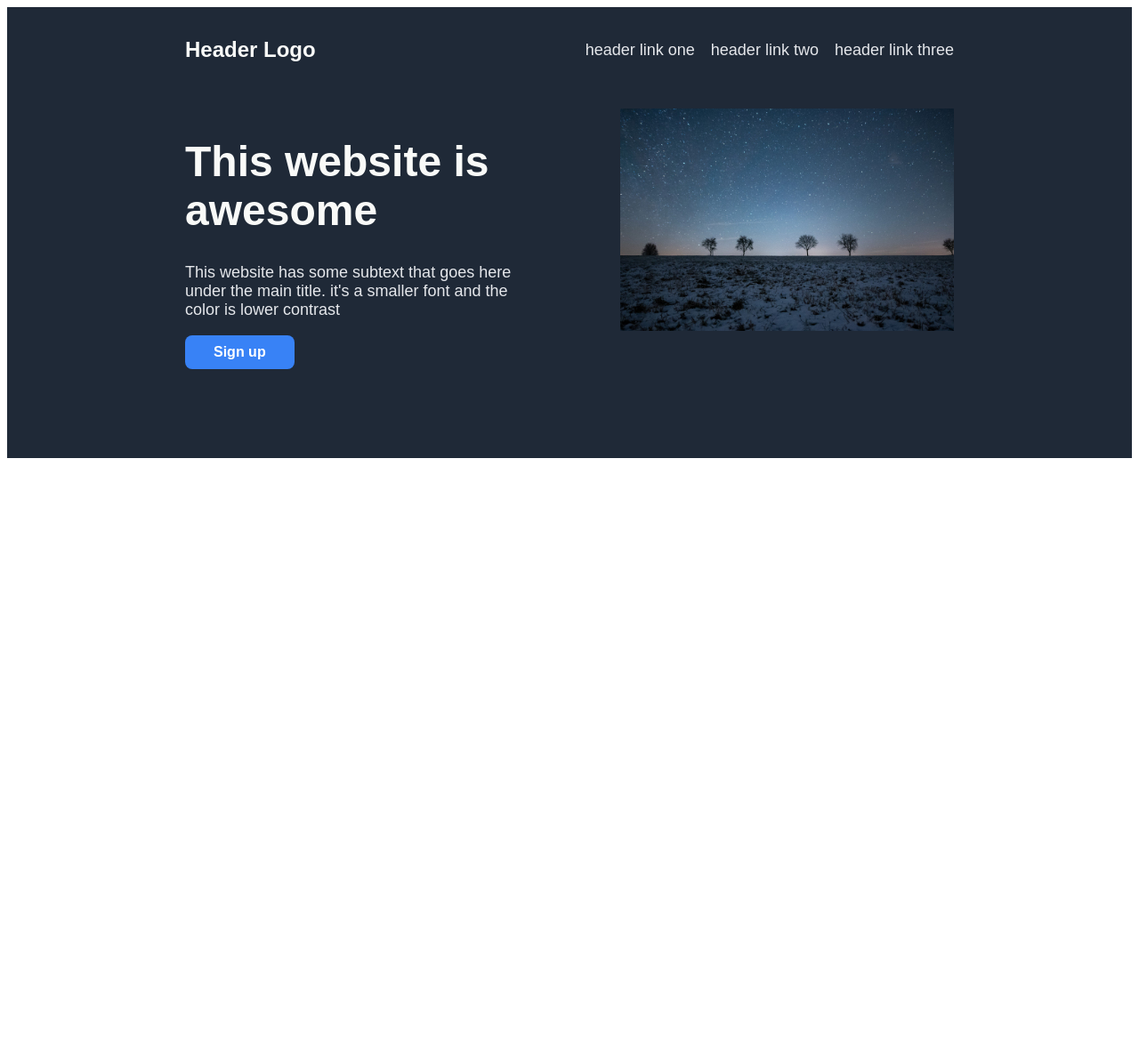
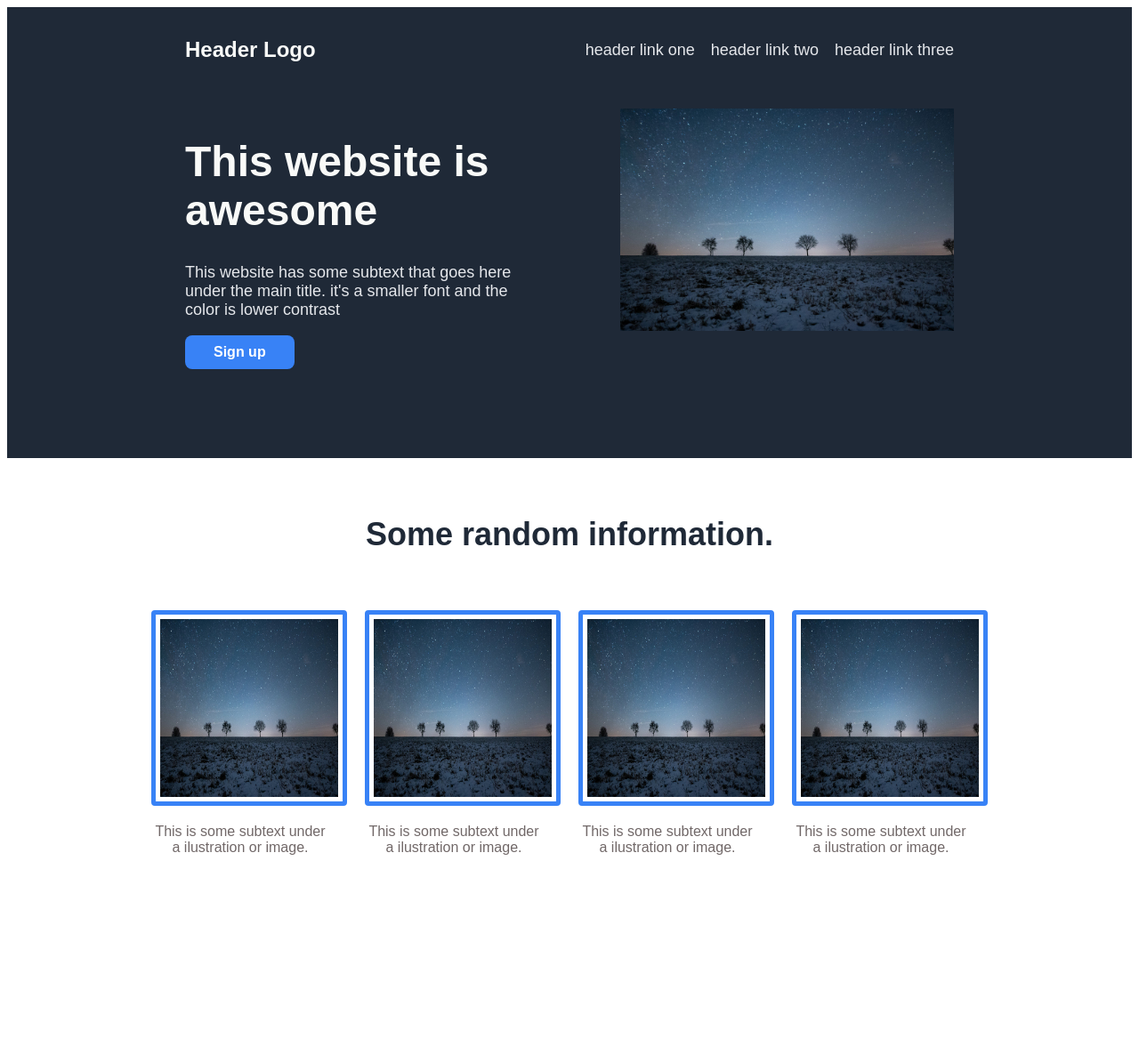
Before and after one commit to lucaspelepek/ODIN-PROC1, a plain HTML site: page index.html in a window 1280 px wide. Shown: the whole page at 89% size. Before the commit the page ends 800 px from the top, so only its background shows below. Drawn offline with Linux system fonts and the light colour scheme.

Commit message:
information-section

```diff
--- a/index.html
+++ b/index.html
@@ -26,7 +26,29 @@
                 contrast</p>
             <button>Sign up</button>
         </div>
-        <img src="./images/night-sky.jpg" alt="night sky">
+        <img id="imagem-hero" src="./images/night-sky.jpg" alt="night sky">
+    </div>
+    <div class="information-section">
+        <h1 id="information-header">Some random information.</h1>
+        <div class="cards">
+            <div>
+                <img src="./images/night-sky.jpg" alt="night sky">
+                <p>This is some subtext under a ilustration or image.</p>
+            </div>
+            <div>
+                <img src="./images/night-sky.jpg" alt="night sky">
+                <p>This is some subtext under a ilustration or image.</p>
+            </div>
+            <div>
+                <img src="./images/night-sky.jpg" alt="night sky">
+                <p>This is some subtext under a ilustration or image.</p>
+            </div>
+            <div>
+                <img src="./images/night-sky.jpg" alt="night sky">
+                <p>This is some subtext under a ilustration or image.</p>
+            </div>
+        </div>
+
     </div>
 </body>
 
--- a/style.css
+++ b/style.css
@@ -11,6 +11,17 @@ header,
     padding-inline: 200px;
 }
 
+#links {
+    gap: 18px;
+    display: flex;
+    align-items: center;
+}
+
+#header-logo {
+    font-size: 24px;
+    color: #f9faf8;
+}
+
 #main-hero-text {
     padding-right: 100px;
 }
@@ -22,7 +33,7 @@ header,
 #hero-main-text {
     font-size: 48px;
     color: #f9faf8;
-    font-weight: bolder;
+    font-weight: bold;
 }
 
 .hero-secondary-text {
@@ -30,21 +41,45 @@ header,
     color: #e5e7eb;
 }
 
-img {
+#imagem-hero {
     width: 800px;
     height: 250px;
 }
 
-#links {
-    gap: 18px;
+.information-section {
+    padding: 40px;
     display: flex;
-    align-items: center;
+    flex-direction: column;
 }
 
-#header-logo {
-    font-size: 24px;
-    color: #f9faf8;
+#information-header {
+    font-size: 36px;
+    font-weight: bold;
+    color: #1F2937;
+    text-align: center;
 }
+
+.cards {
+    padding: 40px;
+    display: flex;
+    justify-content: center;
+    gap: 20px;
+}
+
+.cards p{
+    text-align: center;
+    width: 200px;
+    height: 200px;
+    color: rgb(113, 104, 104);
+}
+
+.cards img {
+    border: 5px solid #3882f6;
+    border-radius: 4px;
+    padding: 5px;
+    width: 200px;
+    height: 200px;
+  }
 
 a {
     text-decoration: none;
```
